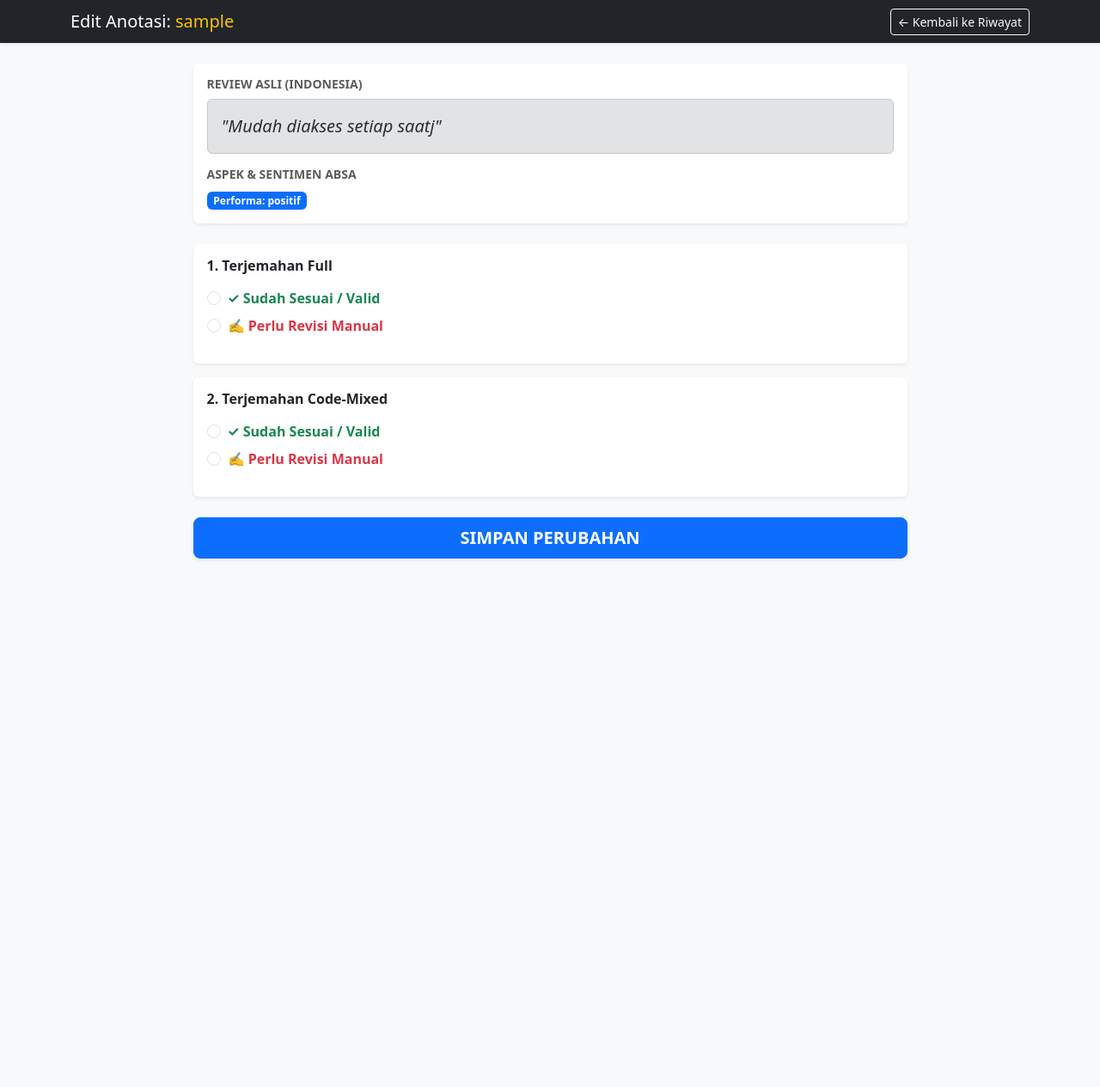
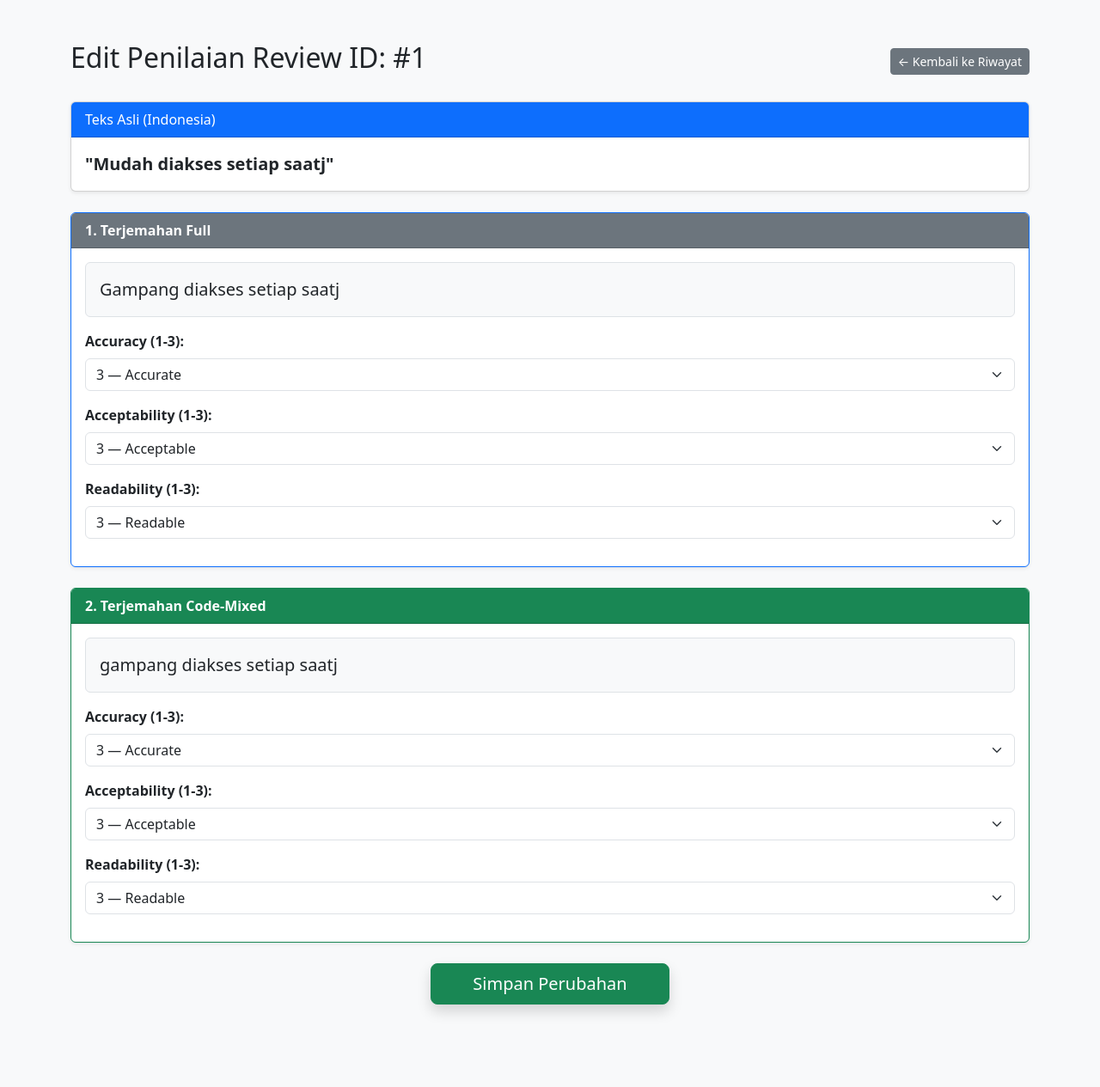
Before and after one commit to magnzetic/kai-annotation-tool, a Flask app: template templates/edit_annotate.html in a window 1280 px wide. Shown: the whole page at 86% size. Before the commit the page ends 651 px from the top, so only its background shows below. Run offline with Flask 3, Linux system fonts and the light colour scheme; the template is opened without the code that fills it: values that come from a table or form of the project are taken from there, others are empty; the visitor is signed in with stand-in values (Sample User, id 1); data comes from the database, SQL or seed files in the repository; some libraries are stand-ins or nearby versions.

Commit message:
Update edit_annotate.html

```diff
--- a/templates/edit_annotate.html
+++ b/templates/edit_annotate.html
@@ -2,110 +2,99 @@
 <html lang="id">
 <head>
     <meta charset="UTF-8">
-    <meta name="viewport" content="width=device-width, initial-scale=1.0">
-    <title>KAI Workspace - Edit Anotasi</title>
+    <title>Edit Anotasi</title>
     <link href="https://cdn.jsdelivr.net/npm/bootstrap@5.3.0/dist/css/bootstrap.min.css" rel="stylesheet">
 </head>
 <body class="bg-light">
+    <div class="container py-5">
+        <div class="d-flex justify-content-between align-items-center mb-4">
+            <h2>Edit Penilaian Review ID: #{{ review.id }}</h2>
+            <a href="{{ url_for('history') }}" class="btn btn-secondary btn-sm">← Kembali ke Riwayat</a>
+        </div>
 
-    <nav class="navbar navbar-dark bg-dark shadow-sm mb-4">
-        <div class="container d-flex justify-content-between">
-            <span class="navbar-brand mb-0 h1">Edit Anotasi: <span class="text-warning">{{ current_user.username }}</span></span>
-            <a href="{{ url_for('history') }}" class="btn btn-outline-light btn-sm">← Kembali ke Riwayat</a>
-        </div>
-    </nav>
+        <form method="POST">
+            <!-- ORIGINAL TEXT -->
+            <div class="card mb-4 shadow-sm">
+                <div class="card-header bg-primary text-white">Teks Asli (Indonesia)</div>
+                <div class="card-body">
+                    <p class="fs-5 mb-0"><strong>"{{ review.content }}"</strong></p>
+                </div>
+            </div>
 
-    <div class="container pb-5">
-        <div class="row justify-content-center">
-            <div class="col-md-9">
+            <!-- FULL TRANSLATION -->
+            <div class="card mb-4 shadow-sm border-primary">
+                <div class="card-header bg-secondary text-white fw-bold">1. Terjemahan Full</div>
+                <div class="card-body">
+                    <p class="p-3 bg-light rounded fs-5 border">{{ review.trans_jawa if current_user.role == 'jawa' else review.trans_palembang }}</p>
 
-                <div class="card shadow-sm border-0 mb-4">
-                    <div class="card-body">
-                        <h6 class="text-uppercase text-muted fw-bold small">Review Asli (Indonesia)</h6>
-                        <div class="alert alert-secondary fs-5 fst-italic mb-3">
-                            "{{ review.content }}"
-                        </div>
+                    <div class="mb-3">
+                        <label class="form-label fw-bold">Accuracy (1-3):</label>
+                        <select name="acc_full" class="form-select">
+                            <option value="3" {% if anno.acc_f == 3 %}selected{% endif %}>3 — Accurate</option>
+                            <option value="2" {% if anno.acc_f == 2 %}selected{% endif %}>2 — Less Accurate</option>
+                            <option value="1" {% if anno.acc_f == 1 %}selected{% endif %}>1 — Inaccurate</option>
+                        </select>
+                    </div>
 
-                        <h6 class="text-uppercase text-muted fw-bold small">Aspek & Sentimen ABSA</h6>
-                        <div>
-                            {% if review.performa %}<span class="badge bg-primary me-1">Performa: {{ review.performa }}</span>{% endif %}
-                            {% if review.tampilan %}<span class="badge bg-success me-1">Tampilan: {{ review.tampilan }}</span>{% endif %}
-                            {% if review.tiket %}<span class="badge bg-info text-dark me-1">Tiket: {{ review.tiket }}</span>{% endif %}
-                            {% if review.pembayaran %}<span class="badge bg-warning text-dark me-1">Pembayaran: {{ review.pembayaran }}</span>{% endif %}
-                            {% if review.akun %}<span class="badge bg-danger me-1">Akun: {{ review.akun }}</span>{% endif %}
-                        </div>
+                    <div class="mb-3">
+                        <label class="form-label fw-bold">Acceptability (1-3):</label>
+                        <select name="accept_full" class="form-select">
+                            <option value="3" {% if anno.cep_f == 3 %}selected{% endif %}>3 — Acceptable</option>
+                            <option value="2" {% if anno.cep_f == 2 %}selected{% endif %}>2 — Less Acceptable</option>
+                            <option value="1" {% if anno.cep_f == 1 %}selected{% endif %}>1 — Not Acceptable</option>
+                        </select>
+                    </div>
+
+                    <div class="mb-3">
+                        <label class="form-label fw-bold">Readability (1-3):</label>
+                        <select name="read_full" class="form-select">
+                            <option value="3" {% if anno.rea_f == 3 %}selected{% endif %}>3 — Readable</option>
+                            <option value="2" {% if anno.rea_f == 2 %}selected{% endif %}>2 — Less Readable</option>
+                            <option value="1" {% if anno.rea_f == 1 %}selected{% endif %}>1 — Not Readable</option>
+                        </select>
                     </div>
                 </div>
+            </div>
 
-                <form method="POST">
+            <!-- CODE-MIXED TRANSLATION -->
+            <div class="card mb-4 shadow-sm border-success">
+                <div class="card-header bg-success text-white fw-bold">2. Terjemahan Code-Mixed</div>
+                <div class="card-body">
+                    <p class="p-3 bg-light rounded fs-5 border">{{ review.trans_mix_jawa if current_user.role == 'jawa' else review.trans_mix_palembang }}</p>
 
-                    <!-- 1. Terjemahan Full -->
-                    <div class="card shadow-sm border-0 mb-3">
-                        <div class="card-body">
-                            <h5 class="card-title fw-bold fs-6 mb-3">1. Terjemahan Full</h5>
-
-                            <div class="form-check mb-2">
-                                <input class="form-check-input" type="radio" name="option_full" id="edit_valid_full" value="valid" {% if anno.status_full == 'valid' %}checked{% endif %} onclick="toggleRevisi('full', false)">
-                                <label class="form-check-label text-success fw-bold" for="edit_valid_full">
-                                    ✓ Sudah Sesuai / Valid
-                                </label>
-                            </div>
-                            <div class="form-check mb-3">
-                                <input class="form-check-input" type="radio" name="option_full" id="edit_revise_full" value="revise" {% if anno.status_full == 'revise' %}checked{% endif %} onclick="toggleRevisi('full', true)">
-                                <label class="form-check-label text-danger fw-bold" for="edit_revise_full">
-                                    ✍️ Perlu Revisi Manual
-                                </label>
-                            </div>
-
-                            <div id="box_rev_full" style="display: {% if anno.status_full == 'revise' %}block{% else %}none{% endif %};">
-                                <textarea name="rev_full" class="form-control" rows="3" placeholder="Tulis perbaikan terjemahan full...">{{ anno.rev_full if anno.rev_full else '' }}</textarea>
-                            </div>
-                        </div>
+                    <div class="mb-3">
+                        <label class="form-label fw-bold">Accuracy (1-3):</label>
+                        <select name="acc_mix" class="form-select">
+                            <option value="3" {% if anno.acc_m == 3 %}selected{% endif %}>3 — Accurate</option>
+                            <option value="2" {% if anno.acc_m == 2 %}selected{% endif %}>2 — Less Accurate</option>
+                            <option value="1" {% if anno.acc_m == 1 %}selected{% endif %}>1 — Inaccurate</option>
+                        </select>
                     </div>
 
-                    <!-- 2. Terjemahan Code-Mixed -->
-                    <div class="card shadow-sm border-0 mb-4">
-                        <div class="card-body">
-                            <h5 class="card-title fw-bold fs-6 mb-3">2. Terjemahan Code-Mixed</h5>
-
-                            <div class="form-check mb-2">
-                                <input class="form-check-input" type="radio" name="option_mix" id="edit_valid_mix" value="valid" {% if anno.status_mix == 'valid' %}checked{% endif %} onclick="toggleRevisi('mix', false)">
-                                <label class="form-check-label text-success fw-bold" for="edit_valid_mix">
-                                    ✓ Sudah Sesuai / Valid
-                                </label>
-                            </div>
-                            <div class="form-check mb-3">
-                                <input class="form-check-input" type="radio" name="option_mix" id="edit_revise_mix" value="revise" {% if anno.status_mix == 'revise' %}checked{% endif %} onclick="toggleRevisi('mix', true)">
-                                <label class="form-check-label text-danger fw-bold" for="edit_revise_mix">
-                                    ✍️ Perlu Revisi Manual
-                                </label>
-                            </div>
-
-                            <div id="box_rev_mix" style="display: {% if anno.status_mix == 'revise' %}block{% else %}none{% endif %};">
-                                <textarea name="rev_mix" class="form-control" rows="3" placeholder="Tulis perbaikan code-mixed...">{{ anno.rev_mix if anno.rev_mix else '' }}</textarea>
-                            </div>
-                        </div>
+                    <div class="mb-3">
+                        <label class="form-label fw-bold">Acceptability (1-3):</label>
+                        <select name="accept_mix" class="form-select">
+                            <option value="3" {% if anno.cep_m == 3 %}selected{% endif %}>3 — Acceptable</option>
+                            <option value="2" {% if anno.cep_m == 2 %}selected{% endif %}>2 — Less Acceptable</option>
+                            <option value="1" {% if anno.cep_m == 1 %}selected{% endif %}>1 — Not Acceptable</option>
+                        </select>
                     </div>
 
-                    <div class="d-grid">
-                        <button type="submit" class="btn btn-primary btn-lg fw-bold shadow-sm">SIMPAN PERUBAHAN</button>
+                    <div class="mb-3">
+                        <label class="form-label fw-bold">Readability (1-3):</label>
+                        <select name="read_mix" class="form-select">
+                            <option value="3" {% if anno.rea_m == 3 %}selected{% endif %}>3 — Readable</option>
+                            <option value="2" {% if anno.rea_m == 2 %}selected{% endif %}>2 — Less Readable</option>
+                            <option value="1" {% if anno.rea_m == 1 %}selected{% endif %}>1 — Not Readable</option>
+                        </select>
                     </div>
+                </div>
+            </div>
 
-                </form>
-
+            <div class="text-center mb-5">
+                <button type="submit" class="btn btn-success btn-lg px-5 shadow">Simpan Perubahan</button>
             </div>
-        </div>
+        </form>
     </div>
-
-    <script>
-        function toggleRevisi(type, show) {
-            const box = document.getElementById('box_rev_' + type);
-            if (show) {
-                box.style.display = 'block';
-            } else {
-                box.style.display = 'none';
-            }
-        }
-    </script>
 </body>
 </html>
```
